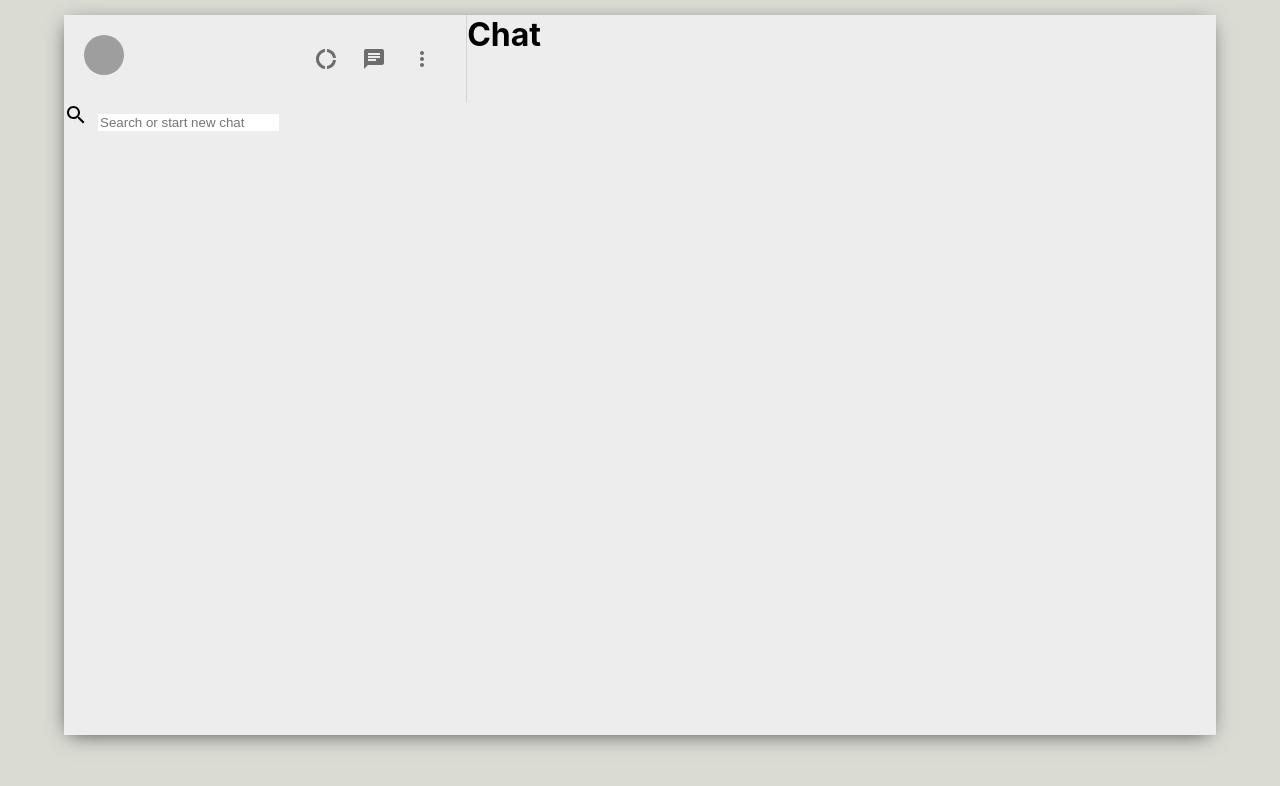
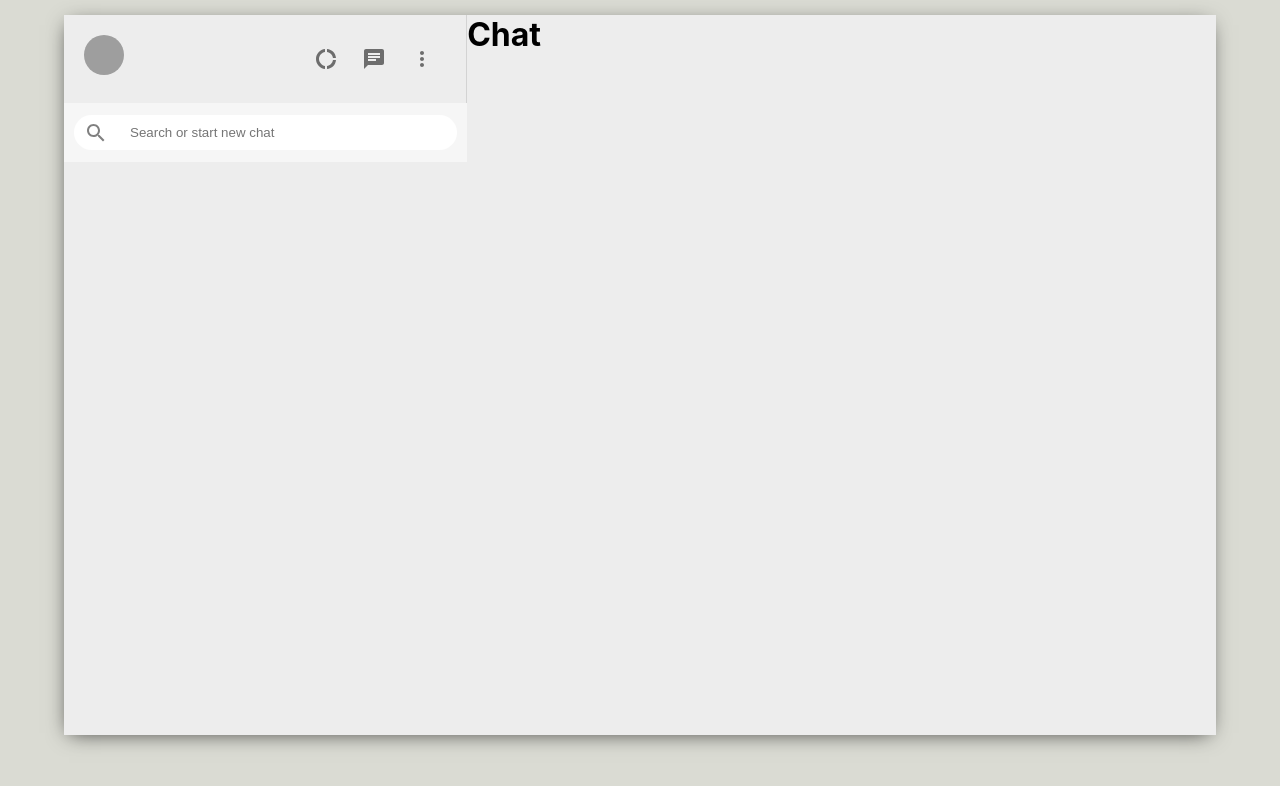
Before and after one commit to Doode1524/mern-whatsapp-clone, a React (Create React App) app: page / in a window 1280 px wide. Shown: the top 786 px of the page. Built offline with nearby package versions, Linux system fonts and the light colour scheme; grey boxes are pictures that could not be loaded.

Commit message:
fix styling

```diff
--- a/src/Sidebar.css
+++ b/src/Sidebar.css
@@ -19,14 +19,14 @@
     margin-right: 2vw;
     font-size: 24px !important;
 }
-.sidebar_search {
+.sidebar__search {
     display: flex;
     align-items: center;
     background-color: #f6f6f6;
     height: 39px;
     padding: 10px;
 }
-.sidebar_searchContainer {
+.sidebar__searchContainer {
     display: flex;
     align-items: center;
     background-color: white;
@@ -34,7 +34,7 @@
     height: 35px;
     border-radius: 20px;
 }
-.sidebar_searchContainer > .MuiSvgIcon-root {
+.sidebar__searchContainer > .MuiSvgIcon-root {
     color: gray;
     padding: 10px;
 }
```
